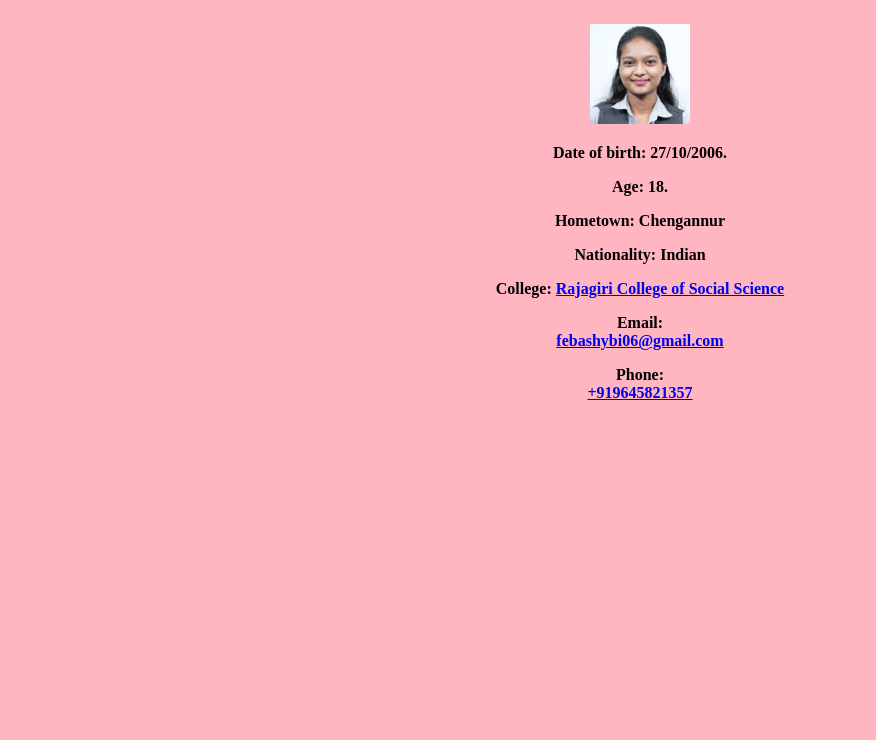
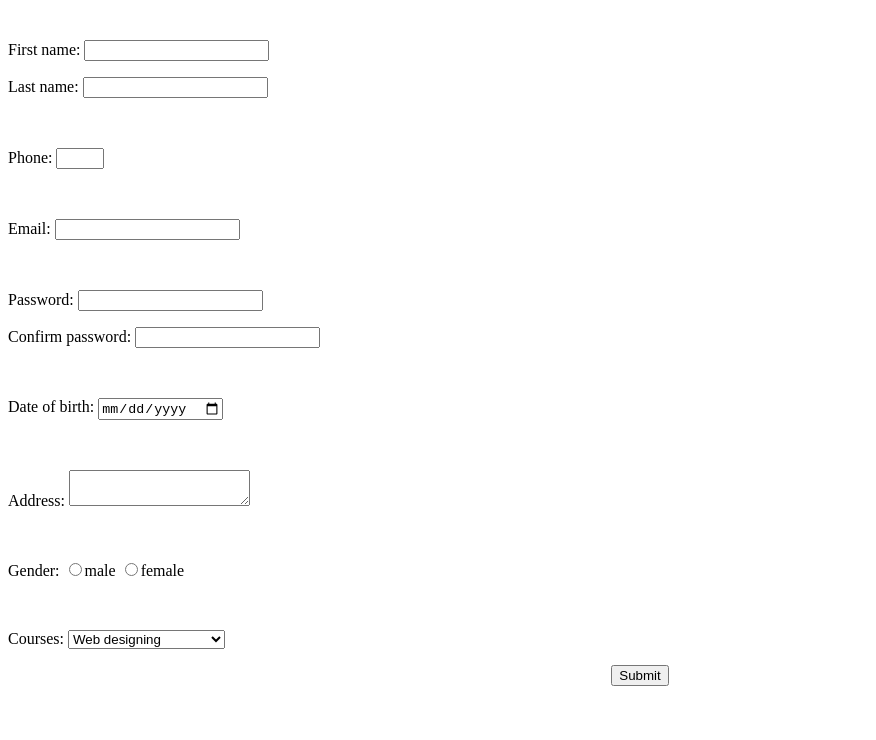
Before and after one commit to Feba06/Feba, a plain HTML site: page index.html in a window 1280 px wide. Shown: the part 60-800 px from the top of the page, without its empty margins (0-876 px from the left). Drawn offline with Linux system fonts and the light colour scheme.

Commit message:
Add files via upload

```diff
--- a/index.html
+++ b/index.html
@@ -1,17 +1,27 @@
 <html>
 <head>
-<title>FEBA</title>
+<link rel="stylesheet" href="styless.css">
 </head>
-<body style="background-color:lightpink;">
-<center><center/>
-<i><H1>FEBA SHYBI VARGHESE</H1></i>
-<br><img src="feba.jpg" alt="feba" width=100>
-<b><br><p>Date of birth: 27/10/2006.</p>
-<b><p>Age: 18.</p>
-<b><p>Hometown: Chengannur</p>
-<b><p>Nationality: Indian</p>
-<b><p>College: <a href="https://rajagiri.edu/"target="_blank">Rajagiri College of Social Science</a></p>
-<b><p>Email: <br><a href="mailto:febashybi06@gmail.com">febashybi06@gmail.com</a></p>
-<b><p>Phone: <br><a href="tel:+919645821357">+919645821357</a></p>
+<body>
+<title>Form</title>
+<center><u><i><h1>Registeration form</h1></i></u></center>
 <br>
-<br>
+<p>First name: <input type="text"></p>
+<p>Last name: <input type="text"></p>
+<br><p>Phone: <input type="number" min="0" max="9" maxlength="10"></p>
+<br><p>Email: <input type="email"></p>
+<br><p>Password: <input type="password"></p>
+<p>Confirm password: <input type="password"></p>
+<br><p>Date of birth: <input type="date"></p>
+<br><p>Address: <textarea>
+</textarea><p>
+<br><p>Gender: <input type="radio" name="gender" value="male">male
+<input type="radio" name="gender" value="female">female</p>
+<br><p>Courses: <select name="course" id="course">
+<option value="Web designing">Web designing</option>
+<option value="Food, travel and music">Food, travel and music</option>
+<option value="Yoga training">Yoga training</option>
+<option value="Learning with movies">Learning with movies</option>
+</select>
+</p>
+<center><button>Submit</button></center>
```
